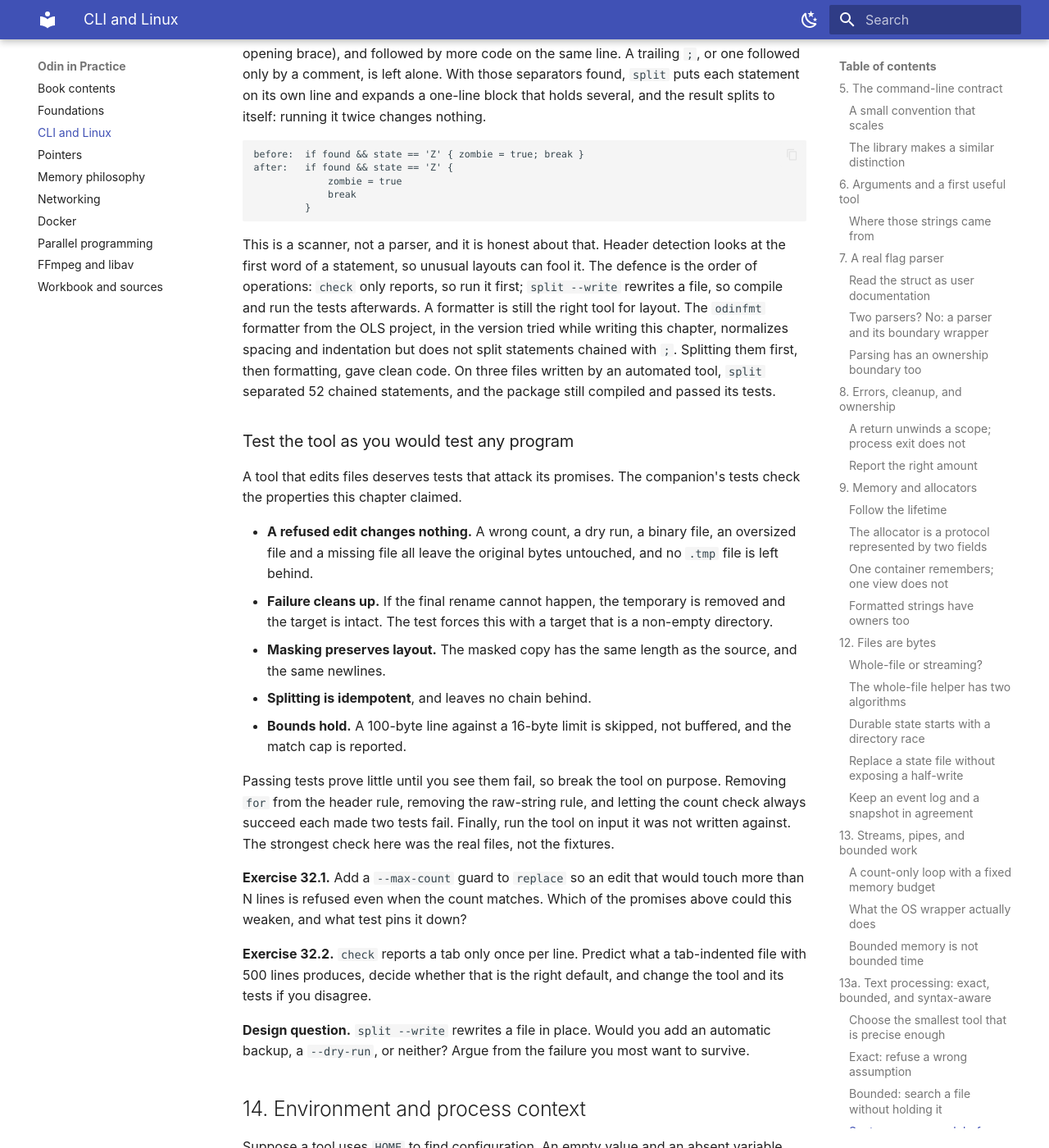
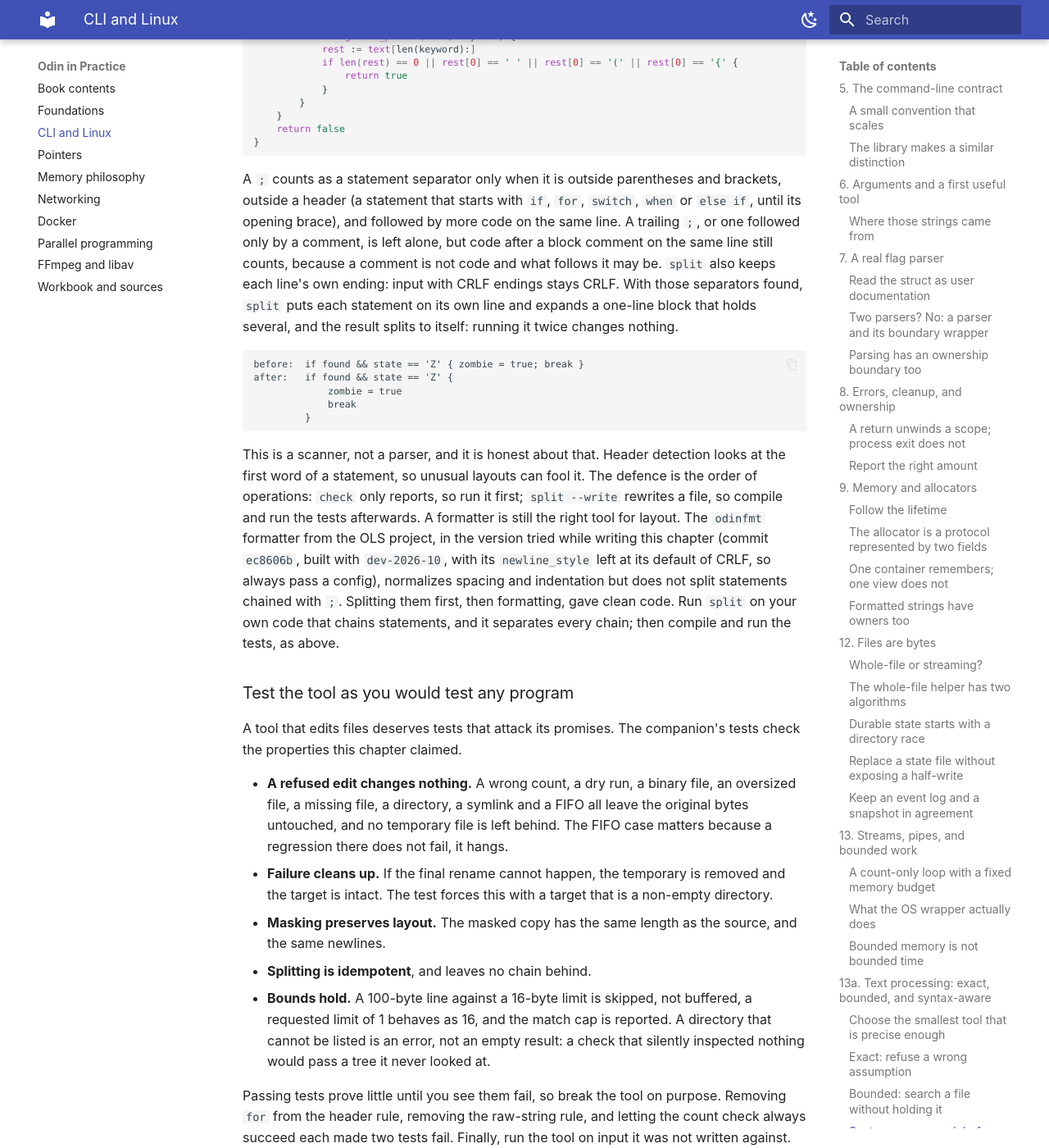
Before and after one commit to weima/odin-in-practice, an MkDocs documentation site: the page built from docs/chapters/cli-linux.md, in a window 1280 px wide and 1400 px high, scrolled down 23874 px. Shown: the whole window at 82% size. Built offline with MkDocs 1.6.1 and Material for MkDocs 9.7.7, drawn with Linux system fonts in a browser that asks for light colours; some of the changed text lies outside the part shown.

Commit message:
fix(examples): address the audit of chapter 13a and the text tool
An independent audit re-ran every claim and probed the scanner with adversarial input. It confirmed the claims it could check and found one wrong claim and five code defects, all fixed with tests written first:

- a requested line limit below 16 is raised to 16 by bufio, so the chapter's claim that the limit is honoured was wrong; the tool now states and reports the limit it applied
- code after a block comment on the same line ('a := 1; /* note */ b := 2') was treated as no code, so check missed the chain and split left it
- split on CRLF input produced mixed line endings; it now keeps each line's own ending
- a FIFO passed to replace blocked forever. The first fix hung too, because os.stat opens the file and blocks on a FIFO; os.lstat reports the type without opening, and a symlink is refused as well, since renaming a temporary over a link would replace the link
- check could pass without inspecting any file when a directory could not be listed, because os.is_dir opens the path and reports an unreadable directory as not a directory; the listing error is now an error
- concurrent writers shared one fixed path.tmp; the temporary is now uniquely named and created exclusively

The chapter and the skill reference now teach the FIFO and stat/lstat traps, the unreproducible '52 chains' sentence is gone, and the odinfmt claim names the commit it was checked with. Mutation checks: reverting the comment, line-ending and listing fixes each fails a test. The 16-byte clamp is documentation rather than behaviour, since bufio clamps anyway. 23 tests, three runs, no leaks; the package passes its own check.

````diff
--- a/docs/chapters/cli-linux.md
+++ b/docs/chapters/cli-linux.md
@@ -638,7 +638,7 @@
 would replace 2 occurrence(s) in f.txt (17 -> 17 bytes)
 ```
 
-When the edit is accepted, `replace_in_file` replaces the file with the atomic pattern from [chapter 12](#dogfood-atomic-replacement): write a sibling temporary file, flush and sync it, then rename it over the target. A reader never sees a half-written file, and a refused or failed edit leaves the original untouched. Two details are easy to miss. The file's mode comes from `os.stat` and is passed to the new file, so an executable script stays executable. And the tool refuses a file that contains a NUL byte, which almost never appears in text, and a file larger than a limit, rather than guess.
+When the edit is accepted, `replace_in_file` replaces the file with the atomic pattern from [chapter 12](#dogfood-atomic-replacement): write a uniquely named sibling temporary file, flush and sync it, then rename it over the target. A reader never sees a half-written file, and a refused or failed edit leaves the original untouched. Two details are easy to miss. The file's mode comes from `os.stat` and is passed to the new file, so an executable script stays executable. And the tool refuses what it cannot handle rather than guess: a file that contains a NUL byte, which almost never appears in text, a file larger than a limit, and anything that is not a regular file. That last check has a trap worth knowing. A FIFO has no size and blocks a reader until a writer appears, so a tool that opens it hangs. In this release `os.stat` itself opens the file, and so does `os.is_dir`, so both block on a FIFO and `os.is_dir` reports an unreadable directory as "not a directory". `os.lstat` reports the type without opening anything, so the tool asks it first. The same check refuses a symlink: renaming a temporary over a link would replace the link, not edit its target, so you pass the target's path.
 
 <a id="text-bounded"></a>
 
@@ -687,7 +687,7 @@
 }
 ```
 
-The loop rests on one behaviour of [bufio's `reader_read_slice`](https://github.com/odin-lang/Odin/blob/84bc3fc2100b0f7880a3af37f71bccdcda41c6f9/core/bufio/reader.odin), which is worth reading in the source. It returns a slice up to and including the delimiter. The slice is a **view into the reader's own buffer**, so the match text is copied with `strings.clone` before the next read can overwrite it. If the buffer fills before a newline appears, it returns what it holds with `.Buffer_Full` and consumes it. That is the signal this loop uses: count the line, then read slices until one ends the line, and keep none of it. The smallest buffer `reader_init` accepts is 16 bytes, which is why the companion's test can exercise a 100-byte line against a 16-byte limit. A last line with no trailing newline arrives with an error after its data, so the loop searches the data before it looks at the error.
+The loop rests on one behaviour of [bufio's `reader_read_slice`](https://github.com/odin-lang/Odin/blob/84bc3fc2100b0f7880a3af37f71bccdcda41c6f9/core/bufio/reader.odin), which is worth reading in the source. It returns a slice up to and including the delimiter. The slice is a **view into the reader's own buffer**, so the match text is copied with `strings.clone` before the next read can overwrite it. If the buffer fills before a newline appears, it returns what it holds with `.Buffer_Full` and consumes it. That is the signal this loop uses: count the line, then read slices until one ends the line, and keep none of it. The smallest buffer `reader_init` accepts is 16 bytes, so a requested line limit below 16 is raised to 16, and the tool reports the limit it actually applied instead of the one it was asked for. The companion's test exercises a 100-byte line against a 16-byte limit, and a request for 1. A last line with no trailing newline arrives with an error after its data, so the loop searches the data before it looks at the error.
 
 The pattern is compiled once, outside the loop, with [`core:text/regex`](https://github.com/odin-lang/Odin/blob/84bc3fc2100b0f7880a3af37f71bccdcda41c6f9/core/text/regex/regex.odin), and every capture is destroyed, matched or not, because `regex.match` allocates its result. For a pattern with groups the capture holds the whole match first, then each group, with their positions; the companion prints only the line. The cost is stated rather than hidden: a line longer than `max_line_bytes` is skipped, and the tool says so on stderr instead of silently dropping it, and a search stopped at `max_matches` reports that too.
 
@@ -764,7 +764,7 @@
 }
 ```
 
-A `;` counts as a statement separator only when it is outside parentheses and brackets, outside a header (a statement that starts with `if`, `for`, `switch`, `when` or `else if`, until its opening brace), and followed by more code on the same line. A trailing `;`, or one followed only by a comment, is left alone. With those separators found, `split` puts each statement on its own line and expands a one-line block that holds several, and the result splits to itself: running it twice changes nothing.
+A `;` counts as a statement separator only when it is outside parentheses and brackets, outside a header (a statement that starts with `if`, `for`, `switch`, `when` or `else if`, until its opening brace), and followed by more code on the same line. A trailing `;`, or one followed only by a comment, is left alone, but code after a block comment on the same line still counts, because a comment is not code and what follows it may be. `split` also keeps each line's own ending: input with CRLF endings stays CRLF. With those separators found, `split` puts each statement on its own line and expands a one-line block that holds several, and the result splits to itself: running it twice changes nothing.
 
 ```text
 before:  if found && state == 'Z' { zombie = true; break }
@@ -774,7 +774,7 @@
          }
 ```
 
-This is a scanner, not a parser, and it is honest about that. Header detection looks at the first word of a statement, so unusual layouts can fool it. The defence is the order of operations: `check` only reports, so run it first; `split --write` rewrites a file, so compile and run the tests afterwards. A formatter is still the right tool for layout. The `odinfmt` formatter from the OLS project, in the version tried while writing this chapter, normalizes spacing and indentation but does not split statements chained with `;`. Splitting them first, then formatting, gave clean code. On three files written by an automated tool, `split` separated 52 chained statements, and the package still compiled and passed its tests.
+This is a scanner, not a parser, and it is honest about that. Header detection looks at the first word of a statement, so unusual layouts can fool it. The defence is the order of operations: `check` only reports, so run it first; `split --write` rewrites a file, so compile and run the tests afterwards. A formatter is still the right tool for layout. The `odinfmt` formatter from the OLS project, in the version tried while writing this chapter (commit `ec8606b`, built with `dev-2026-10`, with its `newline_style` left at its default of CRLF, so always pass a config), normalizes spacing and indentation but does not split statements chained with `;`. Splitting them first, then formatting, gave clean code. Run `split` on your own code that chains statements, and it separates every chain; then compile and run the tests, as above.
 
 <a id="text-verify"></a>
 
@@ -782,11 +782,11 @@
 
 A tool that edits files deserves tests that attack its promises. The companion's tests check the properties this chapter claimed.
 
-- **A refused edit changes nothing.** A wrong count, a dry run, a binary file, an oversized file and a missing file all leave the original bytes untouched, and no `.tmp` file is left behind.
+- **A refused edit changes nothing.** A wrong count, a dry run, a binary file, an oversized file, a missing file, a directory, a symlink and a FIFO all leave the original bytes untouched, and no temporary file is left behind. The FIFO case matters because a regression there does not fail, it hangs.
 - **Failure cleans up.** If the final rename cannot happen, the temporary is removed and the target is intact. The test forces this with a target that is a non-empty directory.
 - **Masking preserves layout.** The masked copy has the same length as the source, and the same newlines.
 - **Splitting is idempotent**, and leaves no chain behind.
-- **Bounds hold.** A 100-byte line against a 16-byte limit is skipped, not buffered, and the match cap is reported.
+- **Bounds hold.** A 100-byte line against a 16-byte limit is skipped, not buffered, a requested limit of 1 behaves as 16, and the match cap is reported. A directory that cannot be listed is an error, not an empty result: a check that silently inspected nothing would pass a tree it never looked at.
 
 Passing tests prove little until you see them fail, so break the tool on purpose. Removing `for` from the header rule, removing the raw-string rule, and letting the count check always succeed each made two tests fail. Finally, run the tool on input it was not written against. The strongest check here was the real files, not the fixtures.
 
````
Also changed, not shown: docs/skills/odin-companion/references/file-processing.md (+5 -4 lines), 13 other files.
